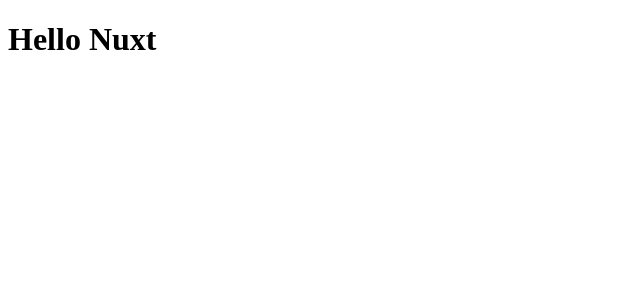
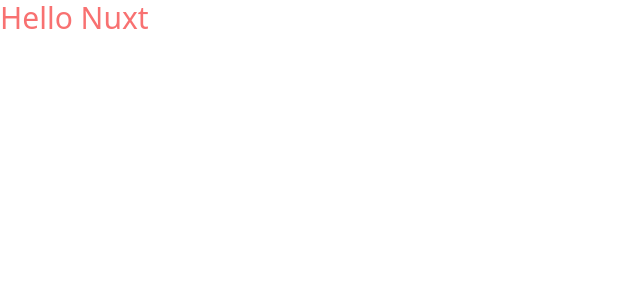
Before and after one commit to guicoelhodev/take-a-note-client, a Nuxt app: page / in a window 1280 px wide. Shown: the top 300 px of the page, without its empty margins (0-640 px from the left). Built offline with nearby package versions, Linux system fonts and the light colour scheme.

Commit message:
feat: add tailwind css module

```diff
--- a/nuxt.config.ts
+++ b/nuxt.config.ts
@@ -3,4 +3,5 @@
   devtools: { enabled: true },
   title: "Take a Note",
   srcDir: "./src",
+  modules: ["@nuxtjs/tailwindcss"],
 });
--- a/package.json
+++ b/package.json
@@ -10,6 +10,7 @@
   },
   "devDependencies": {
     "@nuxt/devtools": "latest",
+    "@nuxtjs/tailwindcss": "^6.8.0",
     "@types/node": "^18.17.3",
     "nuxt": "^3.6.5"
   }
--- a/src/pages/index.vue
+++ b/src/pages/index.vue
@@ -1,3 +1,3 @@
 <template>
-    <h1>Hello Nuxt</h1>
+    <h1 class="text-3xl text-red-400">Hello Nuxt</h1>
 </template>
```
